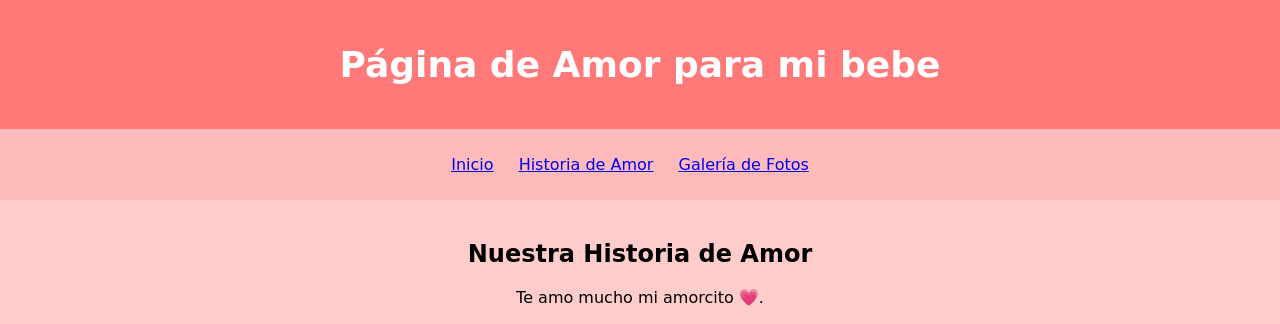
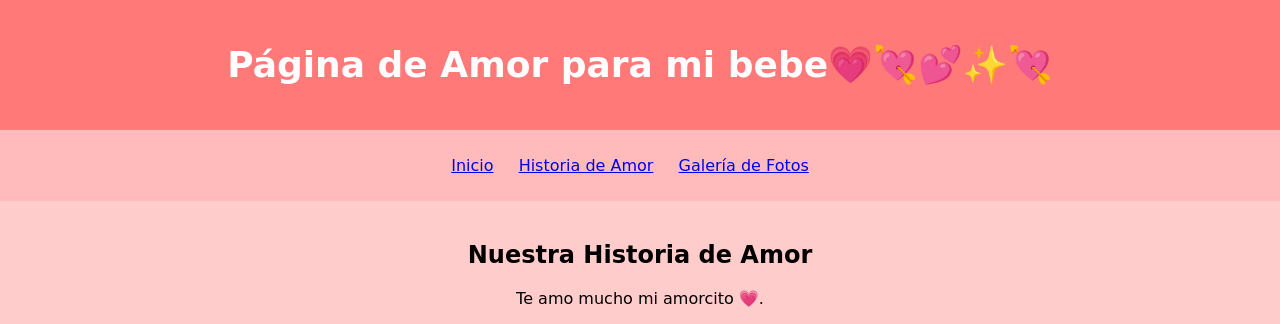
Before and after one commit to miaappp/mi-primera-pagina-web, a plain HTML site: page index.html in a window 1280 px wide. Shown: the top 324 px of the page. Drawn offline with Linux system fonts and the light colour scheme.

Commit message:
Update index.html

```diff
--- a/index.html
+++ b/index.html
@@ -46,7 +46,7 @@
 </head>
 <body>
     <header>
-        <h1>Página de Amor para mi bebe</h1>
+        <h1>Página de Amor para mi bebe💗💘💕✨💘</h1>
     </header>
     <nav>
         <ul>
```
